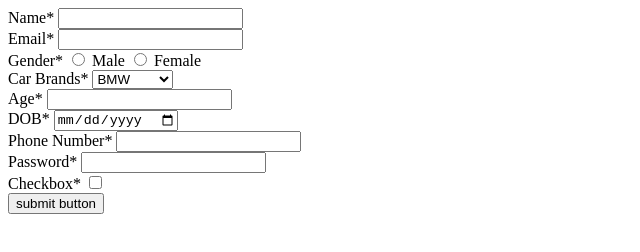
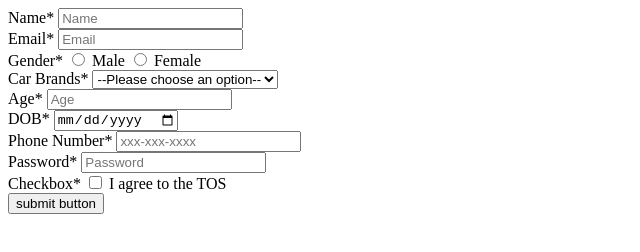
Before and after one commit to acciojob/signup-form-car-SwarnaSkyla, a website: page main.html in a window 1280 px wide. Shown: the whole page, without its empty margins (0-640 px from the left). Drawn offline with Linux system fonts and the light colour scheme.

Commit message:
created a submission

```diff
--- a/main.html
+++ b/main.html
@@ -11,11 +11,11 @@
 	<form method="post">
 		<div>
 			<label for="#name">Name*</label>
-			<input type="text" id="#name"required>
+			<input type="text" id="#name"required placeholder="Name">
 		</div>
 		<div>
 			<label for="#email">Email*</label>
-			<input type="email" id="#email"required>
+			<input type="email" id="#email"required placeholder="Email">
 		</div>
 		<div>
 			<label >Gender*</label>
@@ -25,8 +25,9 @@
 			<label for="#gender_f" >Female</label>
 		</div>
 		<div>
-			<label for="#cars" >Car Brands*</label>
-			<select id="#cars" aria-required>
+			<label for="#cars"  >Car Brands*</label>
+			<select id="#cars">
+				<option value="" disabled selected hidden>--Please choose an option--</option>
 				<option value="BMW">BMW</option>
 				<option value="Audi">Audi</option>
 				<option value="Mercedez">Mercedez</option>
@@ -34,23 +35,25 @@
 		</div>
 		<div>
 			<label for="#age">Age*</label>
-			<input type="number" id="#age" required>
+			<input type="number" id="#age" required placeholder="Age">
 		</div>
 		<div>
 			<label for="#dob">DOB*</label>
 			<input type="date" id="#dob" required>
 		</div>
-		<div>
+		<div
 			<label for="#tel">Phone Number*</label>
-			<input type="tel" id="#tel">
+			<input type="tel" id="#tel" placeholder="xxx-xxx-xxxx">
 		</div>
 		<div>
 			<label for="#password">Password*</label>
-			<input type="password" id="#password" required>
+			<input type="password" id="#password" required placeholder="Password">
 		</div>
 		<div>
-			<label for="#tos">Checkbox*</label>
-			<input type="checkbox" id="#tos" required>
+			<label>Checkbox*</label>
+
+			<input type="checkbox" id="#tos" required >
+			<label for="#tos">I agree to the TOS</label>
 		</div>
 		<div>
 
```
